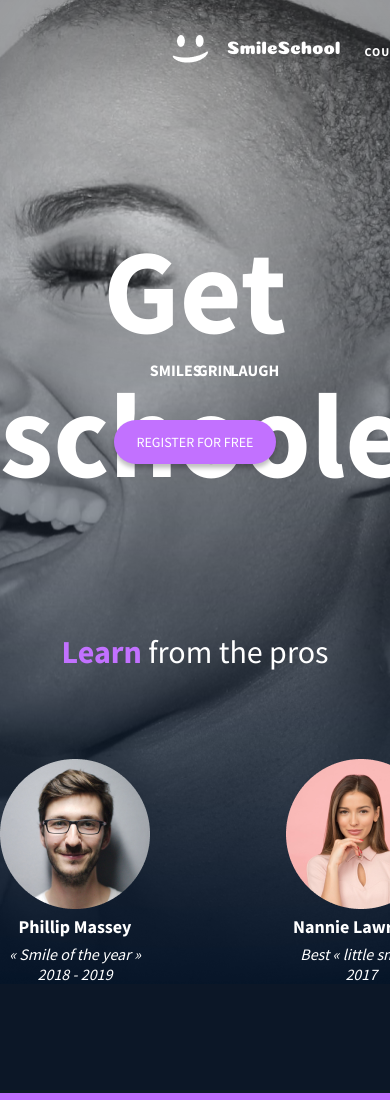
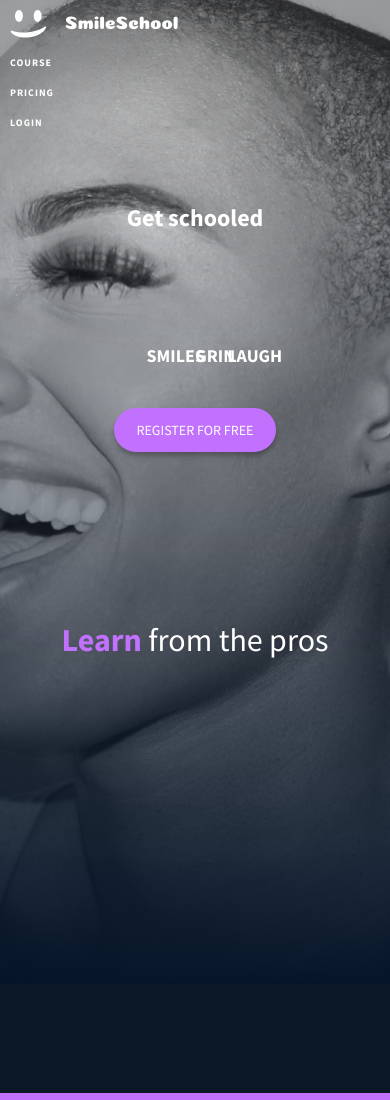
Before and after one commit to davies-villa/alx_html_css, a plain HTML site: page css_advanced/index.html in a window 390 px wide. Shown: the top 1100 px of the page. Drawn offline with Linux system fonts and the light colour scheme.

Commit message:
Added new files and stuff to the repository

```diff
--- a/css_advanced/style.css
+++ b/css_advanced/style.css
@@ -392,7 +392,7 @@ nav ul li a {
     font-weight: 100;
 }
 
-footer{
+footer {
     height: 249px;
     width: 100%;
     display: flex;
@@ -436,7 +436,7 @@ footer{
     padding: 8px;
 }
 
-.footer-paragraph p  {
+.footer-paragraph p {
     position: absolute;
     bottom: 40px;
     left: 50%;
@@ -445,3 +445,78 @@ footer{
     font-weight: 100;
     color: #5E6874;
 }
+
+@media (max-width: 768px) {
+    nav {
+        flex-direction: column;
+        align-items: flex-start;
+        padding: 10px;
+    }
+
+    nav img {
+        margin-bottom: 10px;
+    }
+
+    nav ul {
+        flex-direction: column;
+        padding: 0;
+    }
+
+    nav ul li {
+        margin-left: 0;
+        margin-bottom: 10px;
+    }
+
+    .main-content h1 {
+        font-size: 28px;
+    }
+
+    .main-txt-span span {
+        font-size: 20px;
+    }
+
+    .profiles,
+    .cards-container,
+    .membership-content,
+    .faq-questions {
+        flex-direction: column;
+        align-items: center;
+    }
+
+    .profile,
+    .card,
+    .membership-items,
+    .faq-questions .recent-faq {
+        width: 80%;
+    }
+}
+
+@media (max-width: 480px) {
+    nav ul li a {
+        font-size: 10px;
+    }
+
+    .main-content h1 {
+        font-size: 24px;
+    }
+
+    .main-txt-span span {
+        font-size: 18px;
+    }
+
+    .register-btn {
+        padding: 8px 16px;
+        font-size: 14px;
+    }
+
+    .profile h3,
+    .card h3,
+    .membership-items h3,
+    .faq-questions .recent-faq h3 {
+        font-size: 18px;
+    }
+
+    .footer-icons i {
+        font-size: 20px;
+    }
+}
--- /dev/null
+++ b/headphones/style.css
@@ -0,0 +1,85 @@
+* {
+    margin: 0;
+    padding: 0;
+    font-family: 'Source Sans Pro', sans-serif;
+}
+
+header {
+    height: 800px;
+    width: 100%;
+    margin: 0 auto;
+    background-image: url(../headphones/assets/images/headphones_hero_1.jpg);
+    background-position: center;
+    background-size: cover;
+}
+
+
+nav {
+    padding: 27.76px 150px;
+    height: 32px;
+    display: flex;
+    align-items: center;
+    justify-content: space-between;
+    background-color: transparent;
+}
+
+nav img {
+    height: 100%;
+    width: 161px;
+}
+
+nav ul {
+    display: flex;
+    list-style: none;
+    margin: 0;
+}
+
+nav ul li {
+    margin-left: 25px;
+}
+
+nav ul li a {
+    text-decoration: none;
+    color: #fff;
+    font-size: 12px;
+    font-weight: 600;
+    letter-spacing: 1px;
+}
+
+nav ul li a:hover{
+    color: #FF6565;
+    opacity: 0.9;
+}
+
+.main_part{
+    height: 100%;
+    width: 100%;
+    margin: 0;
+    display: flex;
+    justify-content: center;
+    align-items: center;
+}
+
+.text {
+    width: 100%;
+    height: 200px;
+    text-align: center;
+}
+
+.text h1{
+    color: #fff;
+    font-weight: 600;
+    font-size: 32px;
+}
+
+.text p{
+    color: #fff;
+    font-weight: 600;
+    font-size: 16px;
+}
+
+.text .main-paragraph2{
+    color: #fff;
+    font-size: 16px;
+    font-weight: 400;
+}
```
Also changed, not shown: headphones/index.html (added, +42 -0 lines), headphones/assets/images/favicon.ico (added), headphones/assets/images/favicon.png (added), headphones/assets/images/headphones_hero_1.jpg (added), headphones/assets/images/headphones_hero_2.jpg (added), headphones/assets/images/logo_headphones.png (added), headphones/assets/images/pentagone.png (added), 1 other file.
